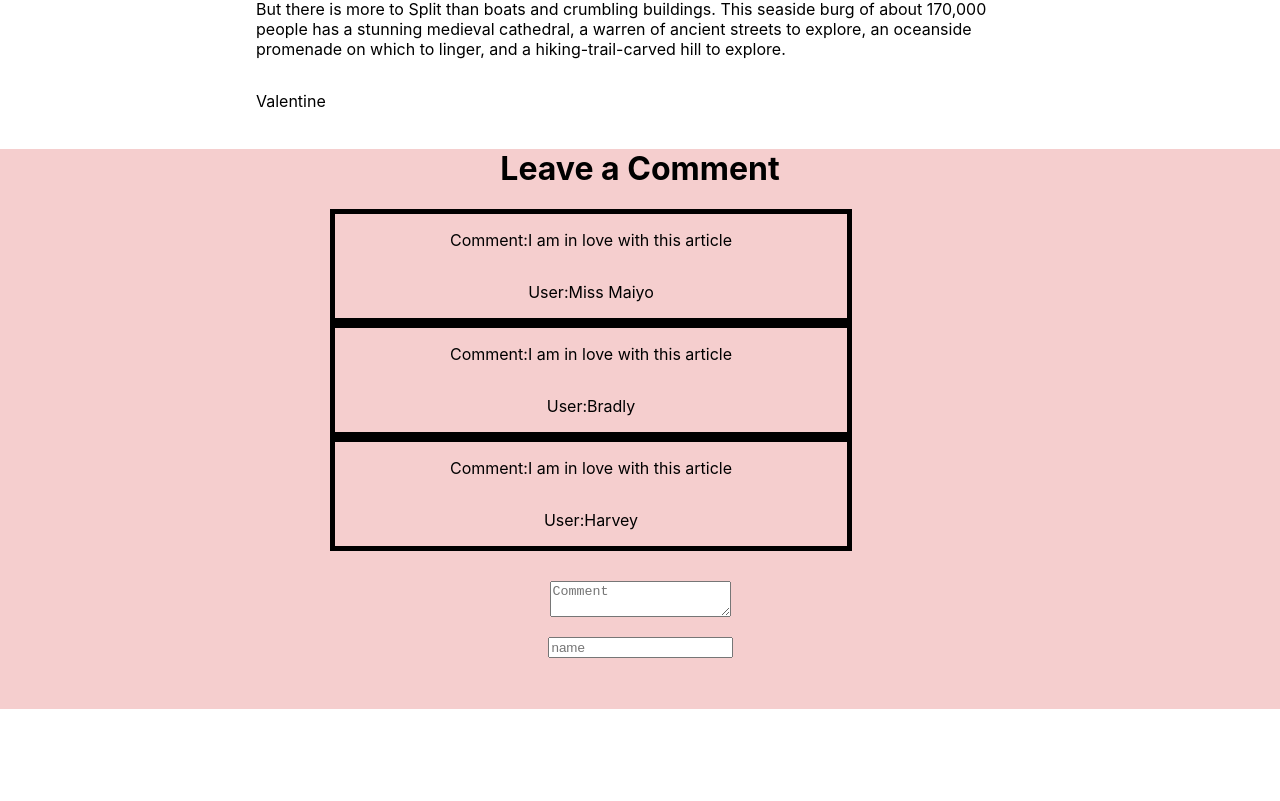
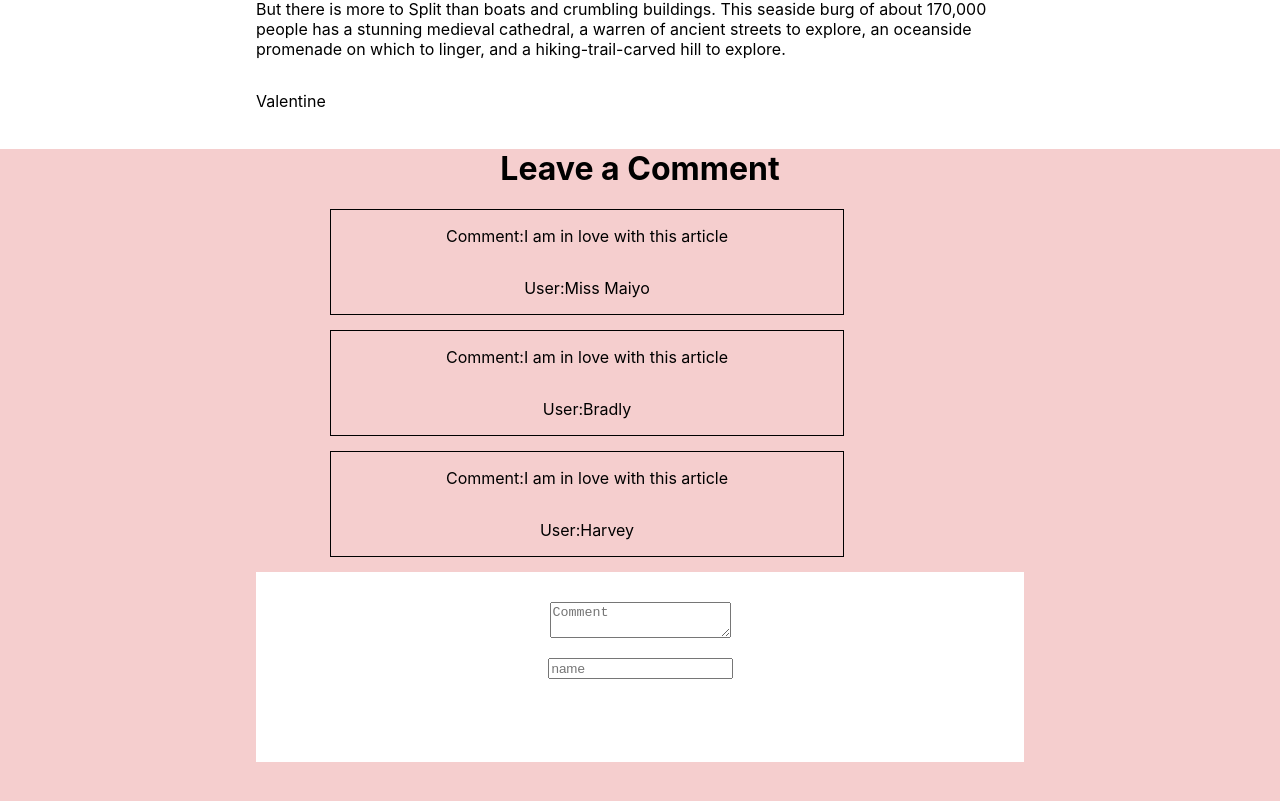
Before and after one commit to Maiyoj/Maps-n-Bags, a React (Create React App) app: page /blog in a window 1280 px wide. Shown: the part 2435-3236 px from the top of the page. Before the commit the page ends 3144 px from the top, so only its background shows below. Built offline with nearby package versions, Linux system fonts and the light colour scheme; data requests are answered from the project's data file.

Commit message:
update comments forms

```diff
--- a/src/App.css
+++ b/src/App.css
@@ -107,7 +107,7 @@ width: 60%;
 
 .commentForm{
   background-color: #F5CECE;
-  height: 70vh;
+  height:100vh;
 
 }
 .updateForm{
@@ -115,15 +115,18 @@ width: 60%;
   display: flex;
   flex-direction: column;
   align-items: center;
+  background-color: white;
+  width: 60%;
+  height: 20vh;
+  margin-left: 20%;
 }
 
 .displayComment{
  width: 40%;
-  border:black; border-width:5px; border-style:solid;
+  border:black; border-width:1px; border-style:solid;
   display: flex;
   flex-direction: column;
   align-items: center;
   margin-left: 330px;
-
-
+  margin-bottom: 15px;
 }
--- a/src/components/Blog.js
+++ b/src/components/Blog.js
@@ -27,9 +27,6 @@ const allBlogs = blogs.map((blog) =>{
 })
 
 
-
-
-
     return(
          <div className="blogs">
             <h1>Blogs</h1>
```
